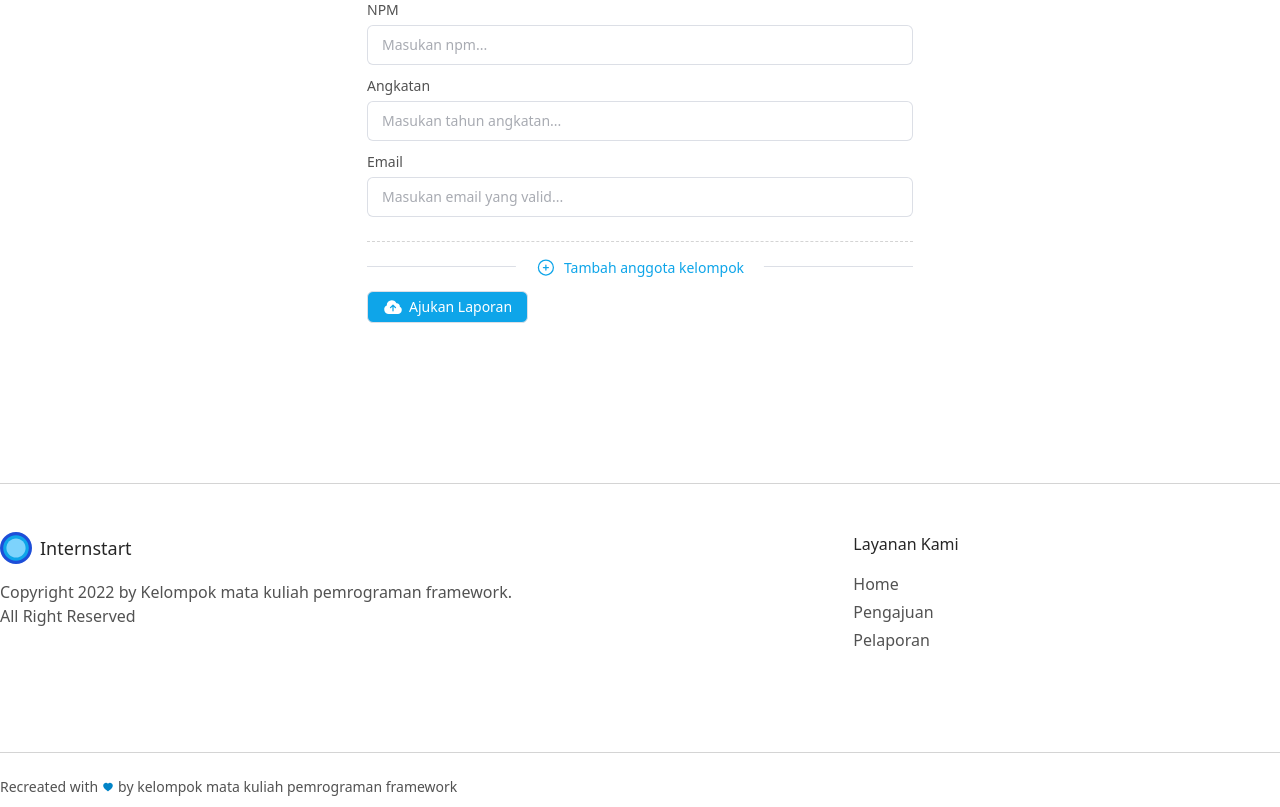
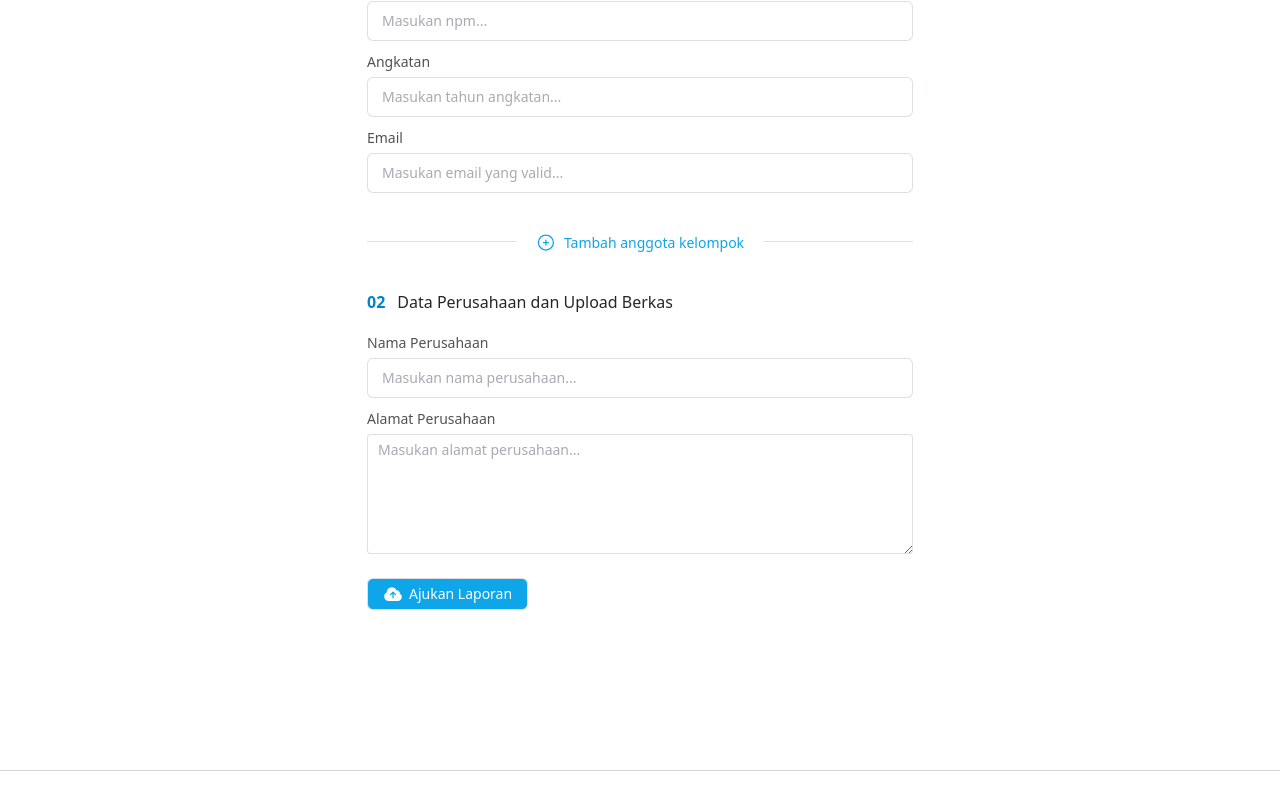
Before and after one commit to ipramudya/internstart, a Vue app: page /submission in a window 1280 px wide. Shown: the part 599-1406 px from the top of the page. Built offline with nearby package versions, Linux system fonts and the light colour scheme.

Commit message:
feat: submission company data

```diff
--- a/src/views/Landing/Hero.vue
+++ b/src/views/Landing/Hero.vue
@@ -10,6 +10,7 @@
                 melakukan program magang atau praktik kerja lainnya.
             </p>
             <div class="flex items-center space-x-4">
+                <router-link to="submission">
                     <el-button
                         plain
                         size="large"
@@ -18,6 +19,7 @@
                     >
                         Ajukan Laporan
                     </el-button>
+                </router-link>
                 <el-button
                     plain
                     size="large"
--- a/src/views/Submission/SubmissionForm.vue
+++ b/src/views/Submission/SubmissionForm.vue
@@ -1,9 +1,7 @@
 <template>
     <div class="flex w-full justify-center">
-        <div
-            class="flex min-w-[546px] flex-col space-y-6 divide-y divide-dashed divide-neutral-300"
-        >
-            <div v-for="(_, idx) in formFields" :key="`member-${idx}`" class="flex flex-col pt-6">
+        <div class="flex min-w-[546px] flex-col space-y-6">
+            <div v-for="(_, idx) in memberFields" :key="`member-${idx}`" class="flex flex-col">
                 <!-- label -->
                 <div class="mb-4 flex items-center justify-between">
                     <div class="flex">
@@ -20,6 +18,7 @@
                         <XCircleIcon class="h-6 w-6" />
                     </button>
                 </div>
+                <!-- fields -->
                 <div class="flex flex-col space-y-2">
                     <!-- name -->
                     <div class="space-y-1">
@@ -29,7 +28,7 @@
                         <el-input
                             size="large"
                             :id="`member-${idx}-nama`"
-                            v-model="formFields[idx].name"
+                            v-model="memberFields[idx].name"
                             placeholder="Masukan nama..."
                         />
                     </div>
@@ -41,7 +40,7 @@
                         <el-input
                             size="large"
                             :id="`member-${idx}-npm`"
-                            v-model="formFields[idx].npm"
+                            v-model="memberFields[idx].npm"
                             placeholder="Masukan npm..."
                         />
                     </div>
@@ -53,7 +52,7 @@
                         <el-input
                             size="large"
                             :id="`member-${idx}-grade`"
-                            v-model="formFields[idx].grade"
+                            v-model="memberFields[idx].grade"
                             placeholder="Masukan tahun angkatan..."
                         />
                     </div>
@@ -66,12 +65,13 @@
                             type="email"
                             size="large"
                             :id="`member-${idx}-email`"
-                            v-model="formFields[idx].email"
+                            v-model="memberFields[idx].email"
                             placeholder="Masukan email yang valid..."
                         />
                     </div>
                 </div>
             </div>
+            <!-- action button -->
             <div class="w-full">
                 <el-divider>
                     <button
@@ -82,14 +82,55 @@
                         <span>Tambah anggota kelompok</span>
                     </button>
                 </el-divider>
-                <el-button
-                    plain
-                    :icon="CloudArrowUpIcon"
-                    class="ease-transition rounded-md !bg-sky-500 !text-white hover:!bg-sky-400"
-                >
-                    Ajukan Laporan
-                </el-button>
             </div>
+            <!-- company -->
+            <div class="flex flex-col">
+                <div class="mb-4 flex items-center justify-between">
+                    <div class="flex">
+                        <span class="mr-3 font-bold text-sky-600"
+                            >0{{ memberFields.length + 1 }}</span
+                        >
+                        <p class="font-medium text-neutral-800">
+                            Data Perusahaan dan Upload Berkas
+                        </p>
+                    </div>
+                </div>
+                <div class="flex flex-col space-y-2">
+                    <!-- company name -->
+                    <div class="space-y-1">
+                        <label for="company-name" class="text-sm text-neutral-600"
+                            >Nama Perusahaan</label
+                        >
+                        <el-input
+                            size="large"
+                            id="company-nama"
+                            v-model="companyFields.name"
+                            placeholder="Masukan nama perusahaan..."
+                        />
+                    </div>
+                    <!-- address name -->
+                    <div class="space-y-1">
+                        <label for="company-name" class="text-sm text-neutral-600"
+                            >Alamat Perusahaan</label
+                        >
+                        <el-input
+                            type="textarea"
+                            size="large"
+                            id="company-nama"
+                            v-model="companyFields.name"
+                            placeholder="Masukan alamat perusahaan..."
+                            class="min-h-[120px]"
+                        />
+                    </div>
+                </div>
+            </div>
+            <el-button
+                plain
+                :icon="CloudArrowUpIcon"
+                class="ease-transition w-fit rounded-md !bg-sky-500 !text-white hover:!bg-sky-400"
+            >
+                Ajukan Laporan
+            </el-button>
         </div>
     </div>
 </template>
@@ -105,13 +146,14 @@ export type Fields = {
     grade: string;
     email: string;
 };
-const formFields = reactive([{ name: '', npm: '', grade: '', email: '' }]);
+const memberFields = reactive([{ name: '', npm: '', grade: '', email: '' }]);
+const companyFields = reactive({ name: '', address: '', coverLetter: '', responseLetter: '' });
 
 const onIncrementTotalMember = () => {
-    formFields.push({ name: '', npm: '', grade: '', email: '' });
+    memberFields.push({ name: '', npm: '', grade: '', email: '' });
 };
 const onFindAndDeleteMember = (idx: number) => {
-    formFields.splice(idx, 1);
+    memberFields.splice(idx, 1);
 };
 </script>
 
@@ -122,4 +164,7 @@ const onFindAndDeleteMember = (idx: number) => {
 .el-button :deep(.el-icon) {
     @apply text-[20px];
 }
+.el-textarea :deep(textarea) {
+    @apply !min-h-[120px];
+}
 </style>
```
Lines whose indentation alone changed are shown as unchanged.
